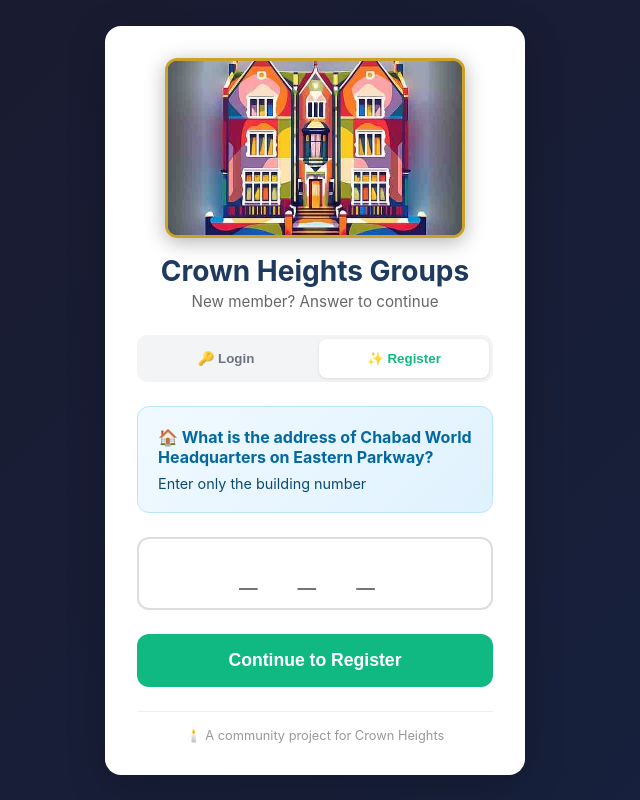
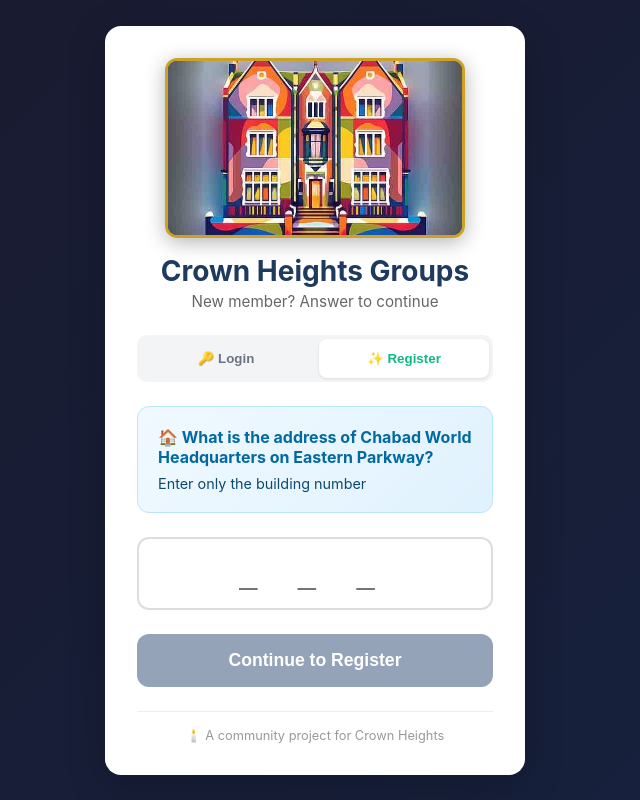
Before and after one commit to chevrutah247/crownheightsgroups, a Next.js app: page /auth/login in a window 1280 px wide. Both pictures are taken after a click on the button "✨ Register". Shown: the whole page, without its empty margins (325-965 px from the left). Built offline with nearby package versions, Linux system fonts and the light colour scheme.

Commit message:
Fix login form - use button onClick instead of form submit

```diff
--- a/app/auth/login/page.tsx
+++ b/app/auth/login/page.tsx
@@ -13,8 +13,9 @@ export default function LoginPage() {
   const [imageError, setImageError] = useState(false);
   const router = useRouter();
 
-  const handleVerify = async (e: React.FormEvent) => {
+  const handleVerify = (e: React.FormEvent) => {
     e.preventDefault();
+    e.stopPropagation();
     setError('');
     setLoading(true);
     if (password === '770') {
@@ -24,46 +25,52 @@ export default function LoginPage() {
       setError('Incorrect answer. Hint: The famous address!');
       setLoading(false);
     }
+    return false;
   };
 
   const handleLogin = async (e: React.FormEvent) => {
     e.preventDefault();
+    e.stopPropagation();
     setError('');
     setLoading(true);
+
     try {
       const response = await fetch('/api/auth/login', {
         method: 'POST',
         headers: { 'Content-Type': 'application/json' },
         body: JSON.stringify({ email, password: userPassword }),
-        credentials: 'include',
       });
       const data = await response.json();
-
-      console.log('Login response:', data); // Debug
 
       if (!response.ok) {
         setError(data.error || 'Login failed');
         setLoading(false);
-        return;
+        return false;
       }
 
-      // Save token to cookie manually if returned
       if (data.token) {
         document.cookie = `session=${data.token}; path=/; max-age=${7 * 24 * 60 * 60}`;
       }
-
-      // Save user to localStorage for immediate use
       if (data.user) {
         localStorage.setItem('user', JSON.stringify(data.user));
       }
 
-      // Force redirect
       window.location.href = '/';
     } catch (err) {
-      console.error('Login error:', err);
       setError('Network error. Please try again.');
       setLoading(false);
     }
+    return false;
+  };
+
+  const onLoginClick = (e: React.MouseEvent) => {
+    e.preventDefault();
+    handleLogin(e as unknown as React.FormEvent);
+  };
+
+  const onVerifyClick = (e: React.MouseEvent) => {
+    e.preventDefault();
+    handleVerify(e as unknown as React.FormEvent);
   };
 
   return (
@@ -72,7 +79,7 @@ export default function LoginPage() {
         <div style={{ textAlign: 'center', marginBottom: '1.5rem' }}>
           <div style={{ width: '100%', maxWidth: '300px', height: '180px', margin: '0 auto 1rem', borderRadius: '12px', overflow: 'hidden', border: '3px solid #c9a227', boxShadow: '0 4px 20px rgba(0,0,0,0.3)', background: 'linear-gradient(135deg, #1e3a5f 0%, #2d5a87 100%)', display: 'flex', alignItems: 'center', justifyContent: 'center' }}>
             {!imageError ? (
-              <img src="/770-building.jpg?v=2" alt="770 Eastern Parkway" onError={() => setImageError(true)} style={{ width: '100%', height: '100%', objectFit: 'cover' }} />
+              <img src="/770-building.jpg?v=2" alt="770" onError={() => setImageError(true)} style={{ width: '100%', height: '100%', objectFit: 'cover' }} />
             ) : (
               <div style={{ textAlign: 'center', color: 'white', padding: '1rem' }}>
                 <div style={{ fontSize: '4rem', marginBottom: '0.5rem' }}>🏛️</div>
@@ -92,32 +99,30 @@ export default function LoginPage() {
         {error && <div style={{ background: '#fee2e2', color: '#dc2626', padding: '0.75rem', borderRadius: '8px', marginBottom: '1rem', textAlign: 'center' }}>{error}</div>}
 
         {mode === 'login' && (
-          <form onSubmit={handleLogin}>
+          <div>
             <div style={{ marginBottom: '1rem' }}>
               <label style={{ display: 'block', marginBottom: '0.5rem', fontWeight: 'bold', color: '#333' }}>Email</label>
-              <input type="email" value={email} onChange={(e) => setEmail(e.target.value)} required placeholder="your@email.com" style={{ width: '100%', padding: '0.875rem', border: '2px solid #ddd', borderRadius: '8px', fontSize: '1rem', boxSizing: 'border-box' }} />
+              <input type="email" value={email} onChange={(e) => setEmail(e.target.value)} placeholder="your@email.com" style={{ width: '100%', padding: '0.875rem', border: '2px solid #ddd', borderRadius: '8px', fontSize: '1rem', boxSizing: 'border-box' }} />
             </div>
             <div style={{ marginBottom: '1.5rem' }}>
               <label style={{ display: 'block', marginBottom: '0.5rem', fontWeight: 'bold', color: '#333' }}>Password</label>
-              <input type="password" value={userPassword} onChange={(e) => setUserPassword(e.target.value)} required placeholder="Enter your password" style={{ width: '100%', padding: '0.875rem', border: '2px solid #ddd', borderRadius: '8px', fontSize: '1rem', boxSizing: 'border-box' }} />
+              <input type="password" value={userPassword} onChange={(e) => setUserPassword(e.target.value)} placeholder="Enter your password" style={{ width: '100%', padding: '0.875rem', border: '2px solid #ddd', borderRadius: '8px', fontSize: '1rem', boxSizing: 'border-box' }} />
             </div>
-            <button type="submit" disabled={loading} style={{ width: '100%', padding: '1rem', background: loading ? '#94a3b8' : '#2563eb', color: 'white', border: 'none', borderRadius: '12px', fontSize: '1.1rem', fontWeight: 'bold', cursor: loading ? 'not-allowed' : 'pointer' }}>{loading ? 'Signing in...' : 'Sign In'}</button>
-          </form>
+            <button type="button" onClick={onLoginClick} disabled={loading || !email || !userPassword} style={{ width: '100%', padding: '1rem', background: (loading || !email || !userPassword) ? '#94a3b8' : '#2563eb', color: 'white', border: 'none', borderRadius: '12px', fontSize: '1.1rem', fontWeight: 'bold', cursor: (loading || !email || !userPassword) ? 'not-allowed' : 'pointer' }}>{loading ? 'Signing in...' : 'Sign In'}</button>
+          </div>
         )}
 
         {mode === 'verify' && (
-          <>
+          <div>
             <div style={{ background: 'linear-gradient(135deg, #f0f9ff 0%, #e0f2fe 100%)', padding: '1.25rem', borderRadius: '12px', border: '1px solid #bae6fd', marginBottom: '1.5rem' }}>
               <div style={{ fontWeight: 'bold', color: '#0369a1', fontSize: '1rem', marginBottom: '0.5rem' }}>🏠 What is the address of Chabad World Headquarters on Eastern Parkway?</div>
               <div style={{ color: '#0c4a6e', fontSize: '0.9rem' }}>Enter only the building number</div>
             </div>
-            <form onSubmit={handleVerify}>
-              <div style={{ marginBottom: '1.5rem' }}>
-                <input type="text" value={password} onChange={(e) => setPassword(e.target.value)} required placeholder="_ _ _" maxLength={3} style={{ width: '100%', textAlign: 'center', fontSize: '2rem', letterSpacing: '1rem', padding: '1rem', border: '2px solid #ddd', borderRadius: '12px', boxSizing: 'border-box' }} />
-              </div>
-              <button type="submit" disabled={loading} style={{ width: '100%', padding: '1rem', background: loading ? '#94a3b8' : '#10b981', color: 'white', border: 'none', borderRadius: '12px', fontSize: '1.1rem', fontWeight: 'bold', cursor: loading ? 'not-allowed' : 'pointer' }}>{loading ? 'Checking...' : 'Continue to Register'}</button>
-            </form>
-          </>
+            <div style={{ marginBottom: '1.5rem' }}>
+              <input type="text" value={password} onChange={(e) => setPassword(e.target.value)} placeholder="_ _ _" maxLength={3} style={{ width: '100%', textAlign: 'center', fontSize: '2rem', letterSpacing: '1rem', padding: '1rem', border: '2px solid #ddd', borderRadius: '12px', boxSizing: 'border-box' }} />
+            </div>
+            <button type="button" onClick={onVerifyClick} disabled={loading || !password} style={{ width: '100%', padding: '1rem', background: (loading || !password) ? '#94a3b8' : '#10b981', color: 'white', border: 'none', borderRadius: '12px', fontSize: '1.1rem', fontWeight: 'bold', cursor: (loading || !password) ? 'not-allowed' : 'pointer' }}>{loading ? 'Checking...' : 'Continue to Register'}</button>
+          </div>
         )}
 
         <div style={{ marginTop: '1.5rem', paddingTop: '1rem', borderTop: '1px solid #eee', textAlign: 'center', color: '#999', fontSize: '0.8rem' }}>🕯️ A community project for Crown Heights</div>
```
